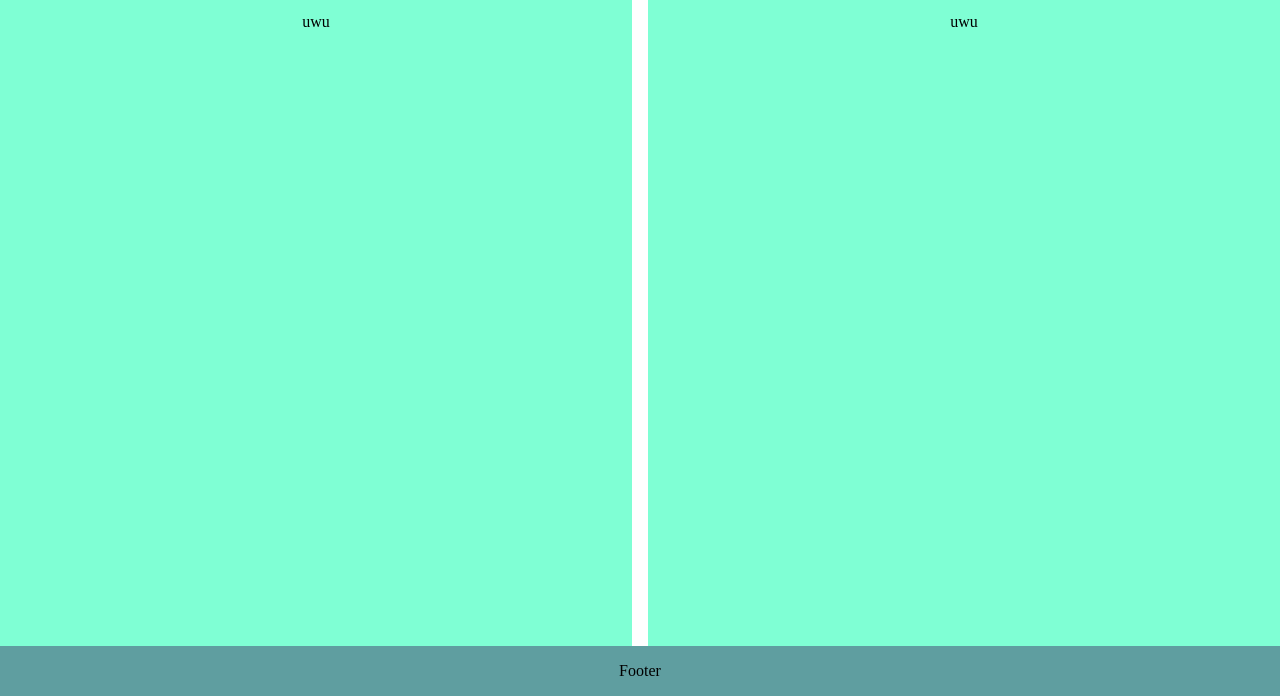
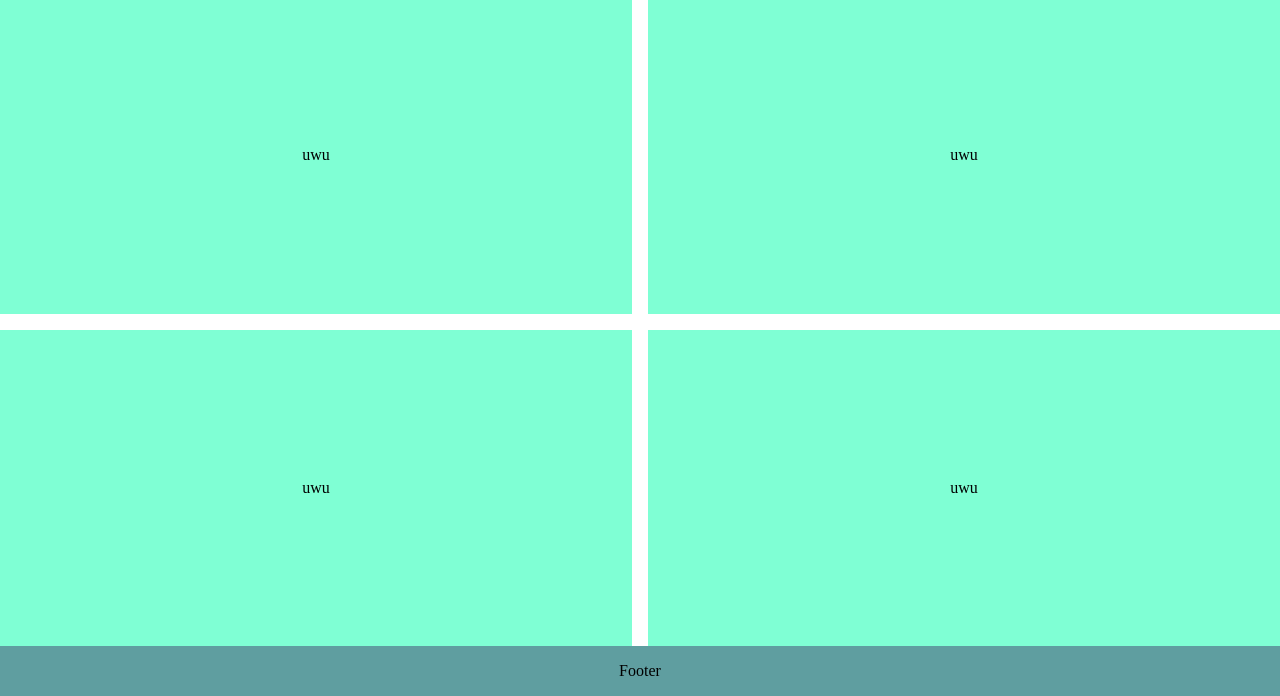
Before and after one commit to Aritz1019/Aritz1019.github.io, a plain HTML site: page index.html in a window 1280 px wide. Shown: the part 104-800 px from the top of the page. Drawn offline with Linux system fonts and the light colour scheme.

Commit message:
main changed

```diff
--- a/index.css
+++ b/index.css
@@ -28,7 +28,9 @@ main{
 }
 
 main section{
-    text-align: center;
+    display: flex;
+    justify-content: center;
+    align-items: center;
     background-color: aquamarine;
 }
 
--- a/index.html
+++ b/index.html
@@ -18,6 +18,12 @@
         <section>
             <p>uwu</p>
         </section>
+        <section>
+            <p>uwu</p>
+        </section>
+        <section>
+            <p>uwu</p>
+        </section>
     </main>
     <footer>
         <p>Footer</p>
```
